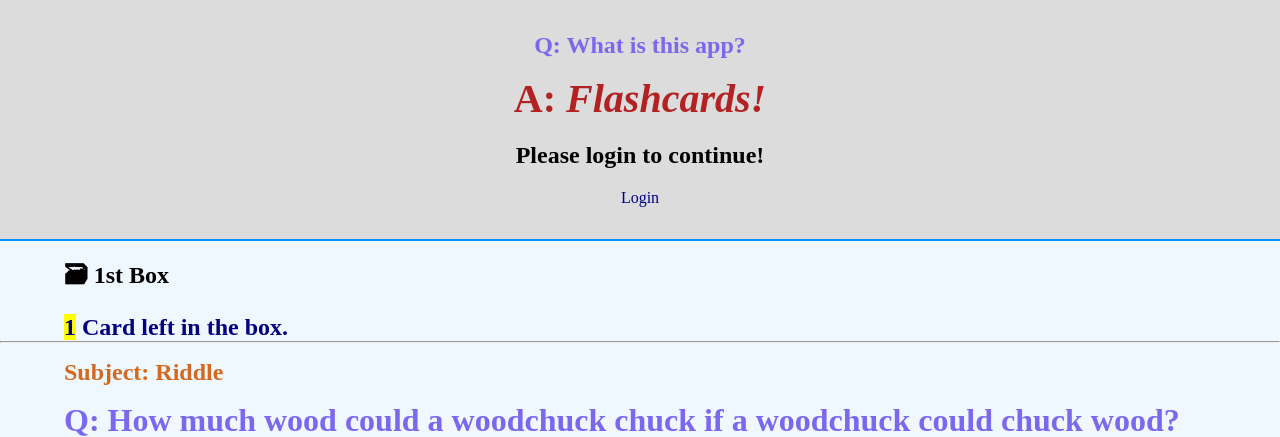
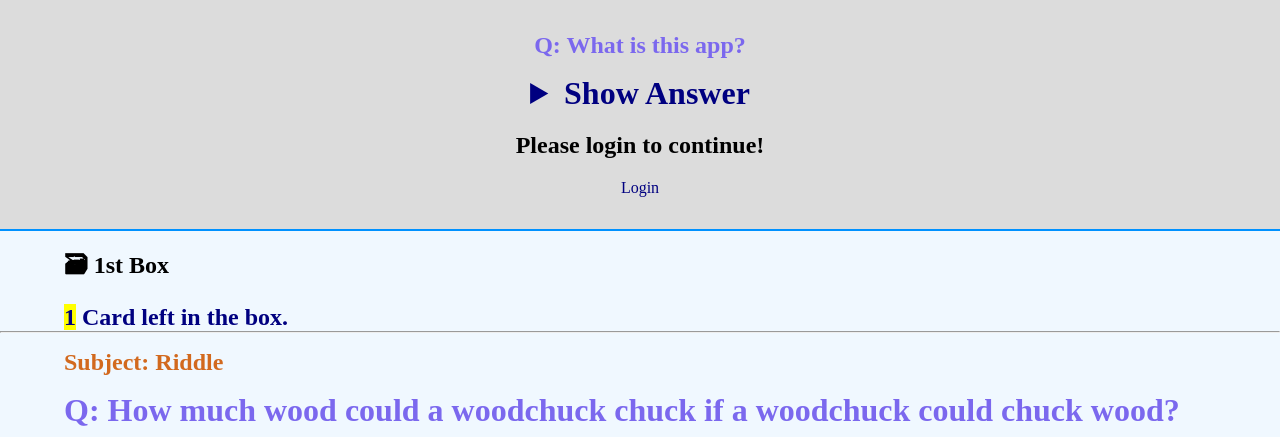
Before and after one commit to Momentum-Team-14/django-duplex-Tomtuhtomtom, a Django app: page /box/1 in a window 1280 px wide. Shown: the top 437 px of the page. Run offline with Django 4.2, Linux system fonts and the light colour scheme; data comes from the database, SQL or seed files in the repository; both versions use the stored data as it was after the commit.

Commit message:
changed title

```diff
--- a/flashcards/templates/base.html
+++ b/flashcards/templates/base.html
@@ -11,7 +11,12 @@
 <body>
     <header class="main-header">
         <h1 class="main-title">Q: What is this app?</h1>
-        <h2 class="main-subtitle">A: <em>Flashcards!</em></h2>
+        <div class="main-detail-tag">
+        <details>
+            <summary class="main-hidden">Show Answer</summary>
+            <h2 class="main-subtitle">A: <em>Flashcards!</em></h2>
+        </details>
+        </div>
             {% if user.is_authenticated %}
                 <div class="user-name">Hello,&nbsp;{{ user.get_username }}!</div>
                 <div class="log-container"><a class="log-links"href="/accounts/logout/">Logout</a></div>
--- a/static/css/styles.css
+++ b/static/css/styles.css
@@ -13,6 +13,21 @@ body{
 .main-title{
     color: mediumslateblue;
     font-size: 1.5rem;
+}
+
+.main-detail-tag{
+    display: flex;
+    justify-content: center;
+}
+
+.main-hidden{
+    font-size: 2rem;
+    font-weight: bold;
+    color: navy;
+}
+
+.main-hidden:hover{
+    color: yellow;
 }
 
 .main-subtitle{
```
Also changed, not shown: db.sqlite3.
